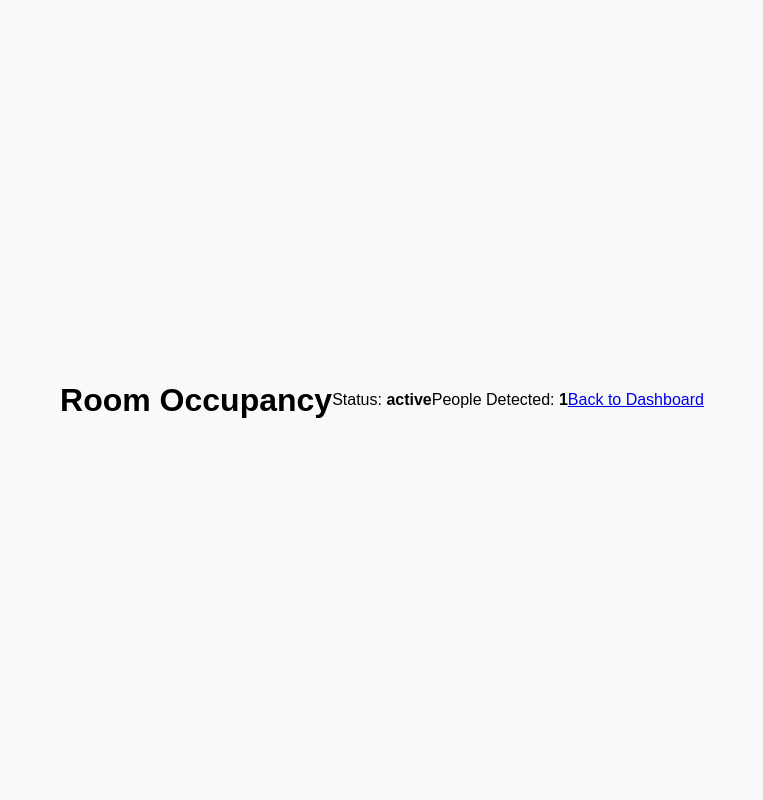
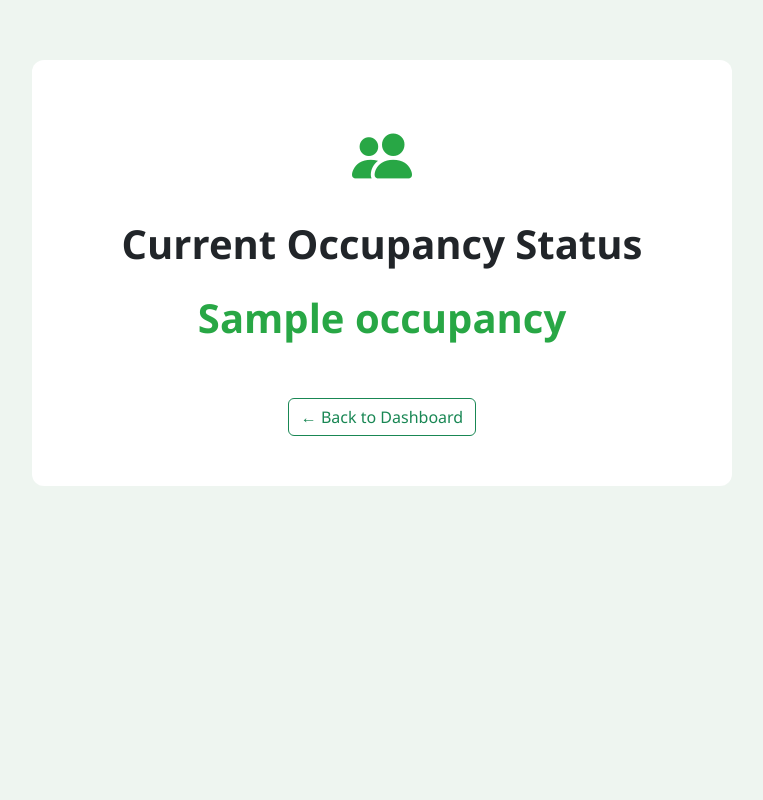
Before and after one commit to Suhanisharma04/OccupancyDetection, a Flask app: template templates/occupancy.html in a window 1280 px wide. Shown: the whole page, without its empty margins (258-1021 px from the left). Run offline with Flask 3, Linux system fonts and the light colour scheme; the template is opened without the code that fills it: most values are stand-ins (such as "Sample title", 1, 10 or a date in 2020).

Commit message:
Update occupancy.html

```diff
--- a/templates/occupancy.html
+++ b/templates/occupancy.html
@@ -2,14 +2,53 @@
 <html lang="en">
 <head>
     <meta charset="UTF-8">
-    <title>Room Occupancy</title>
-    <link rel="stylesheet" href="{{ url_for('static', filename='css/style.css') }}">
+    <title>Occupancy Details</title>
+    <meta name="viewport" content="width=device-width, initial-scale=1">
+    <!-- Bootstrap & Icons -->
+    <link href="https://cdn.jsdelivr.net/npm/bootstrap@5.3.2/dist/css/bootstrap.min.css" rel="stylesheet">
+    <link href="https://cdn.jsdelivr.net/npm/bootstrap-icons/font/bootstrap-icons.css" rel="stylesheet">
+    <style>
+        body {
+            background-color: #eef5f0; /* Soft green background */
+            padding: 60px 20px;
+            font-family: 'Segoe UI', sans-serif;
+        }
+        .content {
+            max-width: 700px;
+            margin: auto;
+            background: white;
+            padding: 50px;
+            border-radius: 12px;
+            text-align: center;
+        }
+        .icon {
+            font-size: 60px;
+            color: #28a745; /* Green icon */
+            margin-bottom: 20px;
+        }
+        h1 {
+            margin-bottom: 20px;
+            font-weight: bold;
+        }
+        .occupancy-value {
+            font-size: 40px;
+            font-weight: 600;
+            color: #28a745; /* Green value text */
+            margin-bottom: 30px;
+        }
+        .back-btn {
+            margin-top: 20px;
+        }
+    </style>
 </head>
 <body>
-    <h1>Room Occupancy</h1>
-    <p>Status: <strong>{{ status }}</strong></p>
-    <p>People Detected: <strong>{{ count }}</strong></p>
 
-    <a href="{{ url_for('index') }}">Back to Dashboard</a>
+<div class="content">
+    <div class="icon"><i class="bi bi-people-fill"></i></div>
+    <h1>Current Occupancy Status</h1>
+    <div class="occupancy-value">{{ occupancy }}</div>
+    <a href="{{ url_for('index') }}" class="btn btn-outline-success back-btn">← Back to Dashboard</a>
+</div>
+
 </body>
 </html>
```
